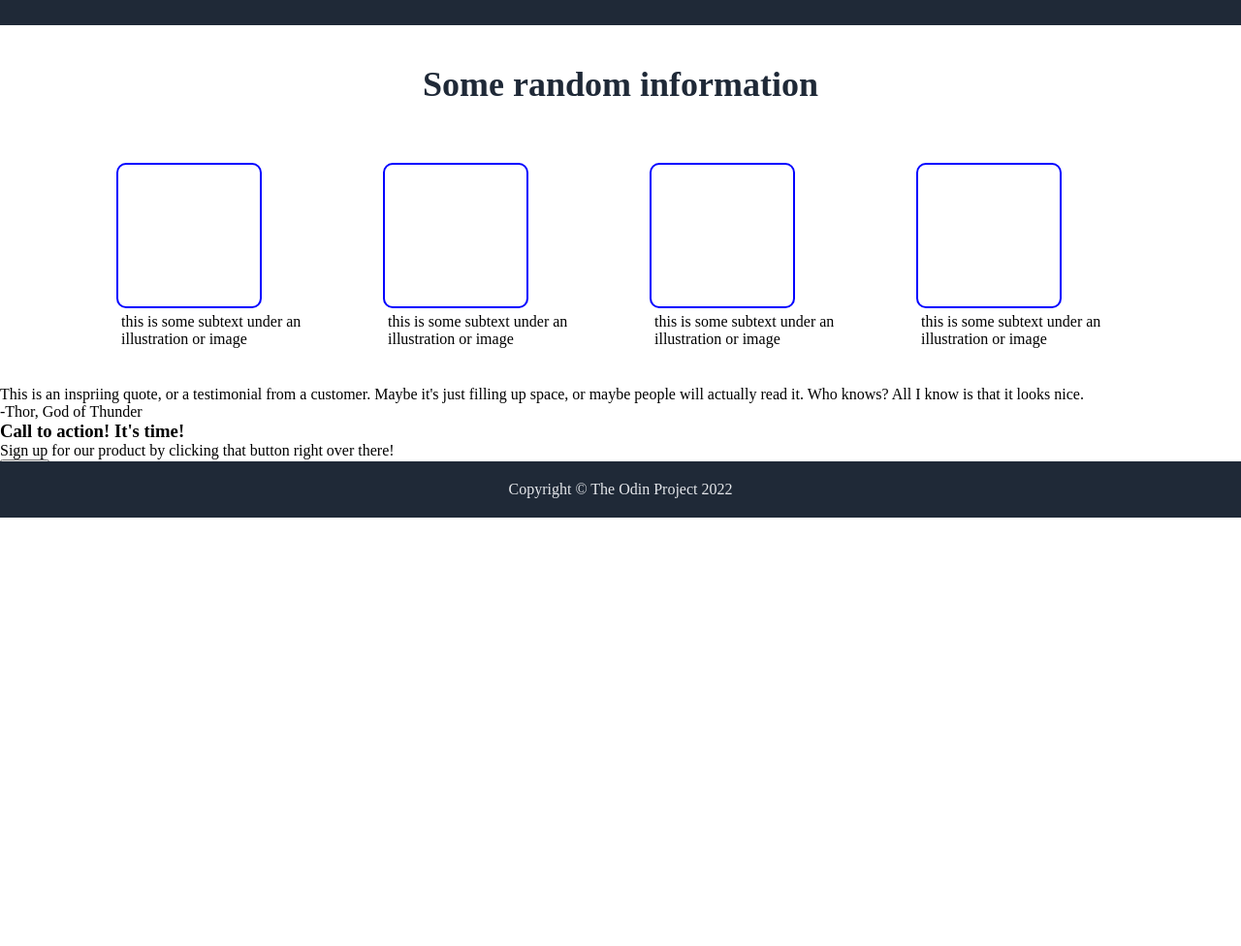
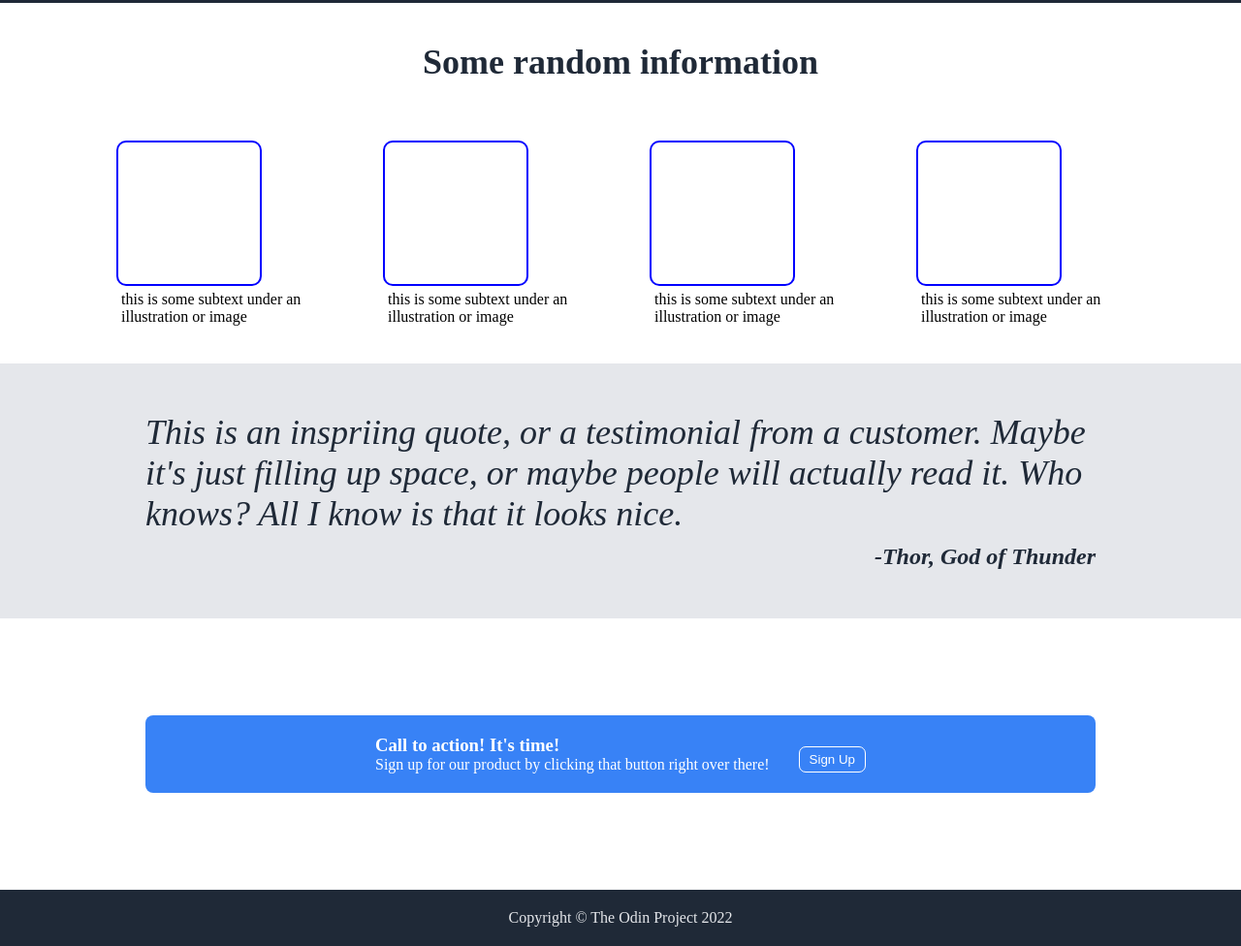
Before and after one commit to AaronDuong/OP-Landing-Page, a plain HTML site: page index.html in a window 1280 px wide. Shown: the part 391-1367 px from the top of the page at 97% size. Before the commit the page ends 925 px from the top, so only its background shows below. Drawn offline with Linux system fonts and the light colour scheme.

Commit message:
complete v1 of landing page

```diff
--- a/css/styles.css
+++ b/css/styles.css
@@ -11,7 +11,6 @@ body {
 
 main {
 	flex: 1 1 auto;
-	height: 100vh;
 }
 
 .navbar {
@@ -38,7 +37,6 @@ main {
 .hero {
 	display: flex;
 	background: #1f2937;
-	height: 350px;
 	padding: 70px 100px;
 	gap: 20px;
 }
@@ -99,9 +97,51 @@ main {
 	padding: 5px;
 }
 
+.testimonals {
+	background: #e5e7eb;
+	font-size: 36px;
+	font-style: italic;
+	color: #1f2937;
+	padding: 50px 150px;
+}
+
+.testimonals span {
+	font-size: 24px;
+	color: #1f2937;
+	text-align: right;
+	display: block;
+	padding-top: 10px;
+	font-weight: bold;
+}
+
+.bluebox {
+	background: #3882f6;
+	padding: 20px 50px;
+	margin: 100px 150px;
+	display: flex;
+	justify-content: center;
+	gap: 30px;
+	border-radius: 8px;
+	color: white;
+}
+
+.signup_box {
+	display: flex;
+	justify-content: center;
+	align-items: center;
+}
+
+.signup_box button {
+	background: #3882f6;
+	padding: 5px 10px;
+	color: white;
+	margin-top: 10px;
+	border-radius: 7px;
+	border: 1px solid white;
+}
+
 header,
 footer {
-	width: 100vw;
 	background: #1f2937;
 	padding: 20px 100px;
 }
--- a/index.html
+++ b/index.html
@@ -63,14 +63,16 @@
 				<span>-Thor, God of Thunder</span>
 			</section>
 			<section class="action">
+				<div class="bluebox">
 					<div>
 						<h3>Call to action! It's time!</h3>
 						<p>
 							Sign up for our product by clicking that button right over there!
 						</p>
 					</div>
-				<div>
+					<div class="signup_box">
 						<button>Sign Up</button>
+					</div>
 				</div>
 			</section>
 		</main>
```
Lines whose indentation alone changed are shown as unchanged.
